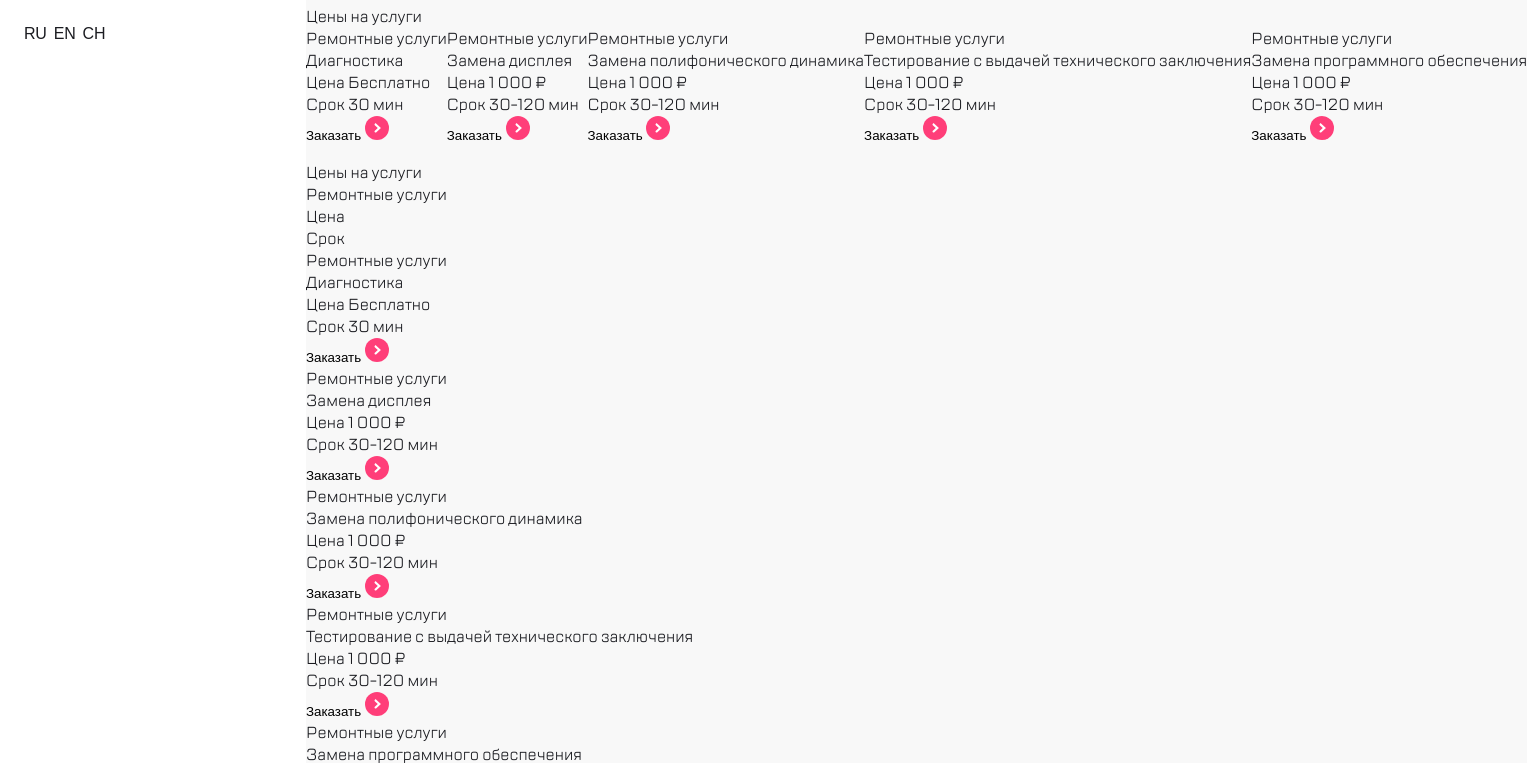
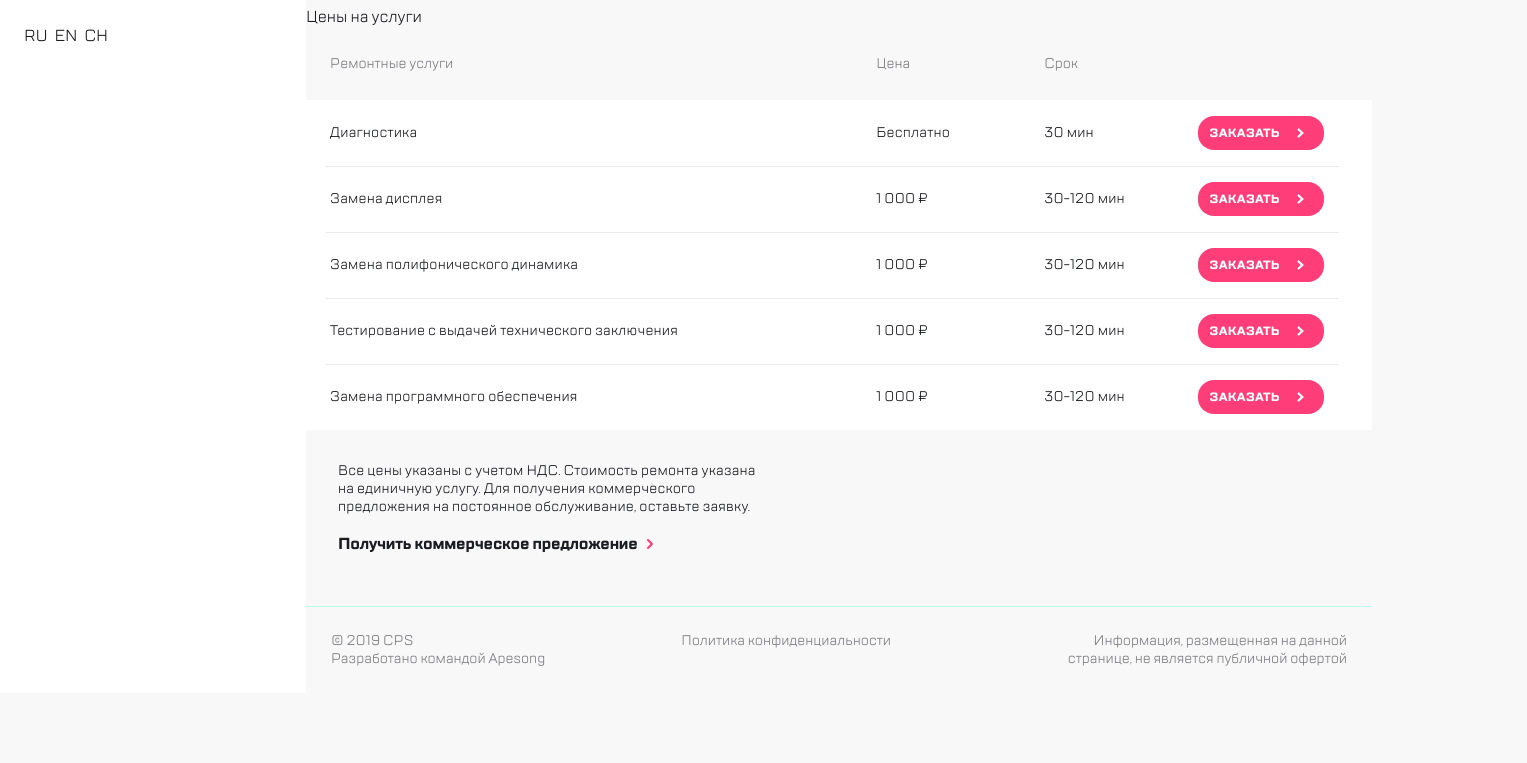
Before and after one commit to MaksimZherdin/webcoreFinal, a website built with webpack: page src/index.html in a window 1280 px wide. Shown: the part 710-1473 px from the top of the page, 1527 px wide, since content can reach past the window. After the commit the page ends 1403 px from the top, so only its background shows below. Built offline with nearby package versions, Linux system fonts and the light colour scheme; files whose address does not match are found by name.

Commit message:
second commit

```diff
--- a/src/scss/components/_button.scss
+++ b/src/scss/components/_button.scss
@@ -6,7 +6,17 @@
     border-radius: 16px;
     padding: 4px 16px;
     padding-right: 5px;
+    cursor: pointer;
+    transition: .3s ease;
 
+    &:hover .button-modal-text {
+        color: $button;
+    }
+
+    &:hover {
+        background: $bgModal;
+        box-shadow: inset 0px 0px 1px 1px $button;
+    }
 
     &__text {
         font-weight: bold;
@@ -19,9 +29,25 @@
         text-transform: uppercase;
         background: transparent;
         color: $text-white;
+        transition: .3s ease;
     }
 
     &__icon {
         background: transparent;
+        margin-left: 5px;
     }
 }
+
+.button-order-icon {
+    padding: 0px 8px;
+    background: transparent;
+}
+
+.icon-go {
+    cursor: pointer;
+    transition: .2s ease;
+
+    &:hover {
+        transform: scale(1.1);
+    }
+}
--- a/src/scss/components/_footer.scss
+++ b/src/scss/components/_footer.scss
@@ -0,0 +1,45 @@
+.footer {
+    &__wrapper {
+        display: grid;
+        grid-template-columns: 1fr 1fr 1fr;
+        border-top: 1px solid $border-blue;
+
+        &-text {
+            color: $text-secondary;
+            font-size: $text-size-p;
+            line-height: $text-height-p;
+            margin: 25px;
+
+            &:first-of-type {
+                text-align: left;
+                margin-right: 0;
+            }
+
+            &:nth-of-type(2) {
+                margin: 25px 20px;
+            }
+
+            &:last-of-type {
+                text-align: right;
+            }
+
+            @media (min-width: 320px) and (max-width: 768px) {
+
+                &:nth-of-type(2),
+                &:last-of-type,
+                &:first-of-type {
+                    text-align: center;
+                    margin: 0;
+                }
+
+            }
+        }
+
+        @media (min-width: 320px) and (max-width: 768px) {
+            grid-template-columns: 1fr;
+            gap: 16px;
+            padding: 16px 4px;
+        }
+    }
+
+}
--- a/src/scss/components/_sidebar.scss
+++ b/src/scss/components/_sidebar.scss
@@ -5,6 +5,10 @@
     max-width: 360px;
     z-index: 1000;
     background: $bgModal;
+
+    box-shadow: -2px 0px 4px rgba(69, 79, 126, 0.02),
+        16px 0px 52px rgba(14, 24, 80, 0.2);
+
 
     &__layout {
         position: fixed;
@@ -22,11 +26,6 @@
 
     }
 
-    @media(min-width: 768px) {
-
-        box-shadow: -2px 0px 4px rgba(69, 79, 126, 0.02), 16px 0px 52px rgba(14, 24, 80, 0.2);
-
-    }
 
     @media (min-width: 1120px) {
         box-shadow: none;
--- a/src/scss/components/_table.scss
+++ b/src/scss/components/_table.scss
@@ -0,0 +1,224 @@
+.section-repair-services-table--display--none {
+    display: none;
+}
+
+.table {
+    display: table;
+    flex-direction: row;
+    overflow-x: auto;
+    border-collapse: collapse;
+    width: 100%;
+
+    &__layout {
+        padding: 24px;
+    }
+
+    &__footer {
+        display: flex;
+        flex-direction: column;
+        padding: 32px;
+        padding-bottom: 50px;
+        gap: 16px;
+
+        &-text {
+            font-size: $text-size-p;
+            line-height: $text-height-p;
+            letter-spacing: .2px;
+            color: $text-primary;
+            font-weight: 400;
+            max-width: 421px;
+        }
+
+        &-button {
+            display: flex;
+            align-items: center;
+            cursor: pointer;
+
+            &-text {
+                font-weight: bold;
+                letter-spacing: -0.2px;
+                font-size: $text-size-services;
+                line-height: $text-height-services;
+                color: $text-primary;
+            }
+
+            &-icon {
+                margin-left: 9px;
+            }
+
+            @media(min-width: 320px) and (max-width: 767px) {
+                text-align: left;
+                display: block;
+            }
+
+        }
+    }
+
+    &__card {
+        display: flex;
+        position: relative;
+        flex-direction: column;
+        padding: 16px;
+        margin-left: 8px;
+        gap: 16px;
+        width: 85%;
+        flex-shrink: 0;
+        max-width: 300px;
+        border-radius: 6px;
+        background: $bgModal;
+
+        @media (min-width: 768px) {
+            &:first-of-type {
+                display: table-header-group;
+            }
+
+            &:first-of-type>.table__card-item {
+                background: $bgMain;
+            }
+
+            &:not(:nth-of-type(1)):not(:nth-of-type(2)):after {
+                content: '';
+                position: absolute;
+                left: 20px;
+                top: 0;
+                height: 1px;
+                width: 95%;
+                background: $border-gray;
+            }
+
+            &:first-of-type .table__card-button {
+                position: relative;
+            }
+
+            &:not(:first-of-type) .table__card-item-span {
+                display: none;
+            }
+
+        }
+
+        &-item {
+            display: flex;
+            flex-direction: column;
+            gap: 4px;
+
+            &-span {
+                color: $text-secondary;
+                line-height: $text-height-services;
+            }
+
+            &-text {
+                font-size: $text-size-p;
+                font-size: $text-height-p;
+                font-weight: 400;
+
+                @media (min-width: 768px) {
+                    font-size: $text-size-p;
+                    line-height: $text-height-p;
+                    color: $text-primary;
+                    letter-spacing: .2px;
+                }
+            }
+
+            @media (min-width: 768px) {
+                padding: 24px;
+                font-size: $text-size-p;
+                line-height: $text-height-p;
+                color: $text-primary;
+                background: $bgModal;
+            }
+
+        }
+
+        &-button {
+            display: flex;
+            align-self: end;
+            padding: 5px 12px;
+            background: $button;
+            border-radius: 16px;
+            cursor: pointer;
+            transition: .3s ease;
+
+            &-layout {
+                position: absolute;
+                margin: 16px;
+                bottom: 15px;
+                right: 0;
+
+                @media (min-width: 768px) {
+                    position: static;
+                    background: $bgModal;
+                }
+            }
+
+            &-text {
+                background: transparent;
+                color: $text-white;
+                text-transform: uppercase;
+                font-weight: bolder;
+                font-size: $text-size-button;
+                line-height: $text-height-services;
+                font-weight: 700;
+                letter-spacing: .3px;
+                transition: .3s ease;
+            }
+
+            &-icon {
+                background: transparent;
+                margin-left: 8px;
+            }
+
+            &:hover {
+                background: $bgModal;
+                box-shadow: inset 0px 0px 1px 1px $button;
+            }
+
+            &:hover .table__card-button-text {
+                color: $button;
+            }
+
+            @media (min-width: 768px) {
+                position: static;
+            }
+        }
+
+    }
+
+    &::-webkit-scrollbar {
+        width: 0;
+    }
+
+    @media (min-width: 768px) {
+        display: table;
+        width: 100%;
+        padding: 24px;
+    }
+}
+
+@media (min-width: 768px) {
+
+    .card-item--display--none {
+        display: none;
+    }
+
+    .section-repair-services-table--display--none {
+        display: block;
+    }
+
+    .section-repair-services--display--none {
+        display: none;
+    }
+
+    .tr {
+        display: table-row;
+    }
+
+    .th {
+        display: table-cell;
+        padding: 24px;
+    }
+
+    .td {
+        display: table-cell;
+    }
+
+}
--- a/src/scss/style.scss
+++ b/src/scss/style.scss
@@ -9,6 +9,7 @@
 @import './components/repair.scss';
 @import './components/swiper.scss';
 @import './components/table.scss';
+@import './components/footer.scss';
 
 
 
@@ -19,10 +20,10 @@
   text-decoration: none;
   list-style-type: none;
   background: transparent;
+  font-family: 'TT Lakes', sans-serif;
 }
 
 body {
-  font-family: 'TT Lakes', sans-serif;
   background-color: $bgMain;
   color: $text-primary;
 }
```
